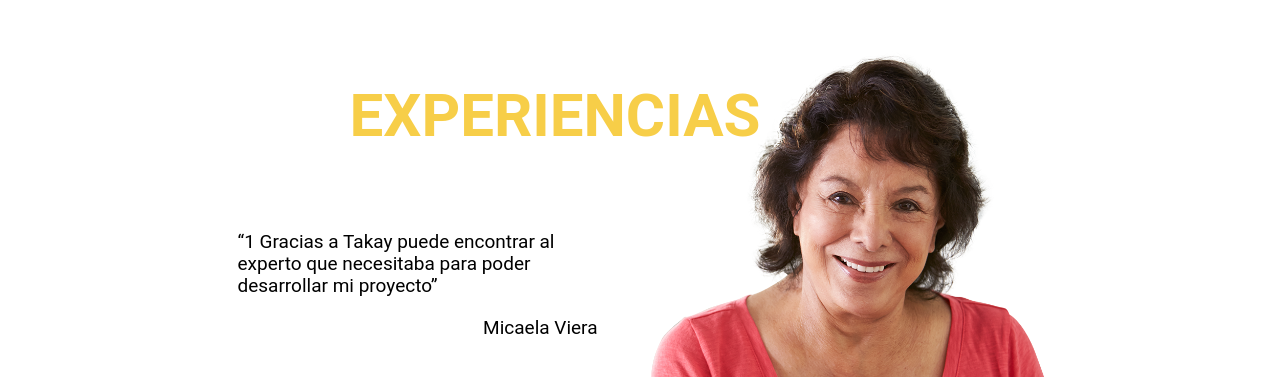
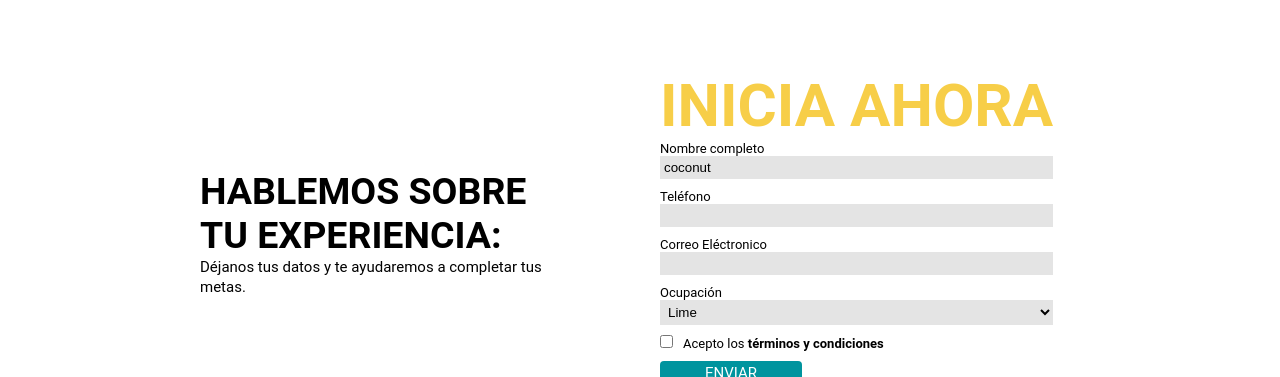
Before and after one commit to samurc/web-takay, a React app: page /experto in a window 1280 px wide. Shown: the part 575-952 px from the top of the page. Built offline with nearby package versions, Linux system fonts and the light colour scheme; no server answers; the HTML template or start-up script is replaced by a standard one.

Commit message:
Formulario

```diff
--- /dev/null
+++ b/src/client/components/FormularioExperiencia/index.js
@@ -0,0 +1,119 @@
+import React, { Component } from 'react';
+import {
+  Layout,
+  Col1,
+  Col1Inner,
+  Col2,
+  Col2Inner,
+  Title1,
+  Title2,
+  Text,
+  Form,
+  LayoutRow,
+  LayoutColumn,
+  Button
+} from './styles';
+
+export default class FormularioExperiencia extends Component {
+  constructor(props) {
+    super(props);
+    this.state = {
+      nombre_completo: 'coconut',
+      telefono: '',
+      correo: '',
+      ocupacion: 'opt2',
+      acepto_terminos: false
+    };
+    this.handleInputChange = this.handleInputChange.bind(this);
+    this.handleSubmit = this.handleSubmit.bind(this);
+  }
+
+  handleInputChange(event) {
+    const target = event.target;
+    const value = target.type === 'checkbox' ? target.checked : target.value;
+    console.log(value, target.name);
+    const name = target.name;
+
+    this.setState({
+      [name]: value
+    });
+  }
+
+  handleSubmit(event) {
+    console.log(this.state.nombre_completo);
+    event.preventDefault();
+  }
+
+  render() {
+    return (
+      <Layout>
+        <Col1>
+          <Col1Inner>
+            <Title1>Hablemos sobre tu experiencia:</Title1>
+            <Text>Déjanos tus datos y te ayudaremos a completar tus metas.</Text>
+          </Col1Inner>
+        </Col1>
+        <Col2>
+          <Col2Inner>
+            <Title2>Inicia ahora</Title2>
+            <Form onSubmit={this.handleSubmit}>
+              <LayoutColumn>
+                <label>Nombre completo</label>
+                <input
+                  name="nombre_completo"
+                  type="text"
+                  value={this.state.nombre_completo}
+                  onChange={this.handleInputChange}
+                />
+              </LayoutColumn>
+              <LayoutColumn>
+                <label>Teléfono</label>
+                <input
+                  name="telefono"
+                  type="text"
+                  value={this.state.telefono}
+                  onChange={this.handleInputChange}
+                />
+              </LayoutColumn>
+              <LayoutColumn>
+                <label>Correo Eléctronico</label>
+                <input
+                  name="correo"
+                  type="email"
+                  value={this.state.correo}
+                  onChange={this.handleInputChange}
+                />
+              </LayoutColumn>
+              <LayoutColumn>
+                <label>Ocupación</label>
+                <select
+                  name="ocupacion"
+                  value={this.state.ocupacion}
+                  onChange={this.handleInputChange}
+                >
+                  <option value="opt1">Grapefruit</option>
+                  <option value="opt2">Lime</option>
+                  <option value="opt3">Coconut</option>
+                </select>
+              </LayoutColumn>
+              <LayoutColumn className="checkboxLayout">
+                <label>
+                  <input
+                    name="acepto_terminos"
+                    type="checkbox"
+                    checked={this.state.acepto_terminos}
+                    onChange={this.handleInputChange}
+                  />
+                  Acepto los <b> términos y condiciones</b>
+                </label>
+              </LayoutColumn>
+              <Button>
+                <a href={'#'}>Enviar</a>
+              </Button>
+            </Form>
+          </Col2Inner>
+        </Col2>
+      </Layout>
+    );
+  }
+}
--- /dev/null
+++ b/src/client/components/FormularioExperiencia/styles.js
@@ -0,0 +1,83 @@
+import styled from 'styled-components';
+
+export const Layout = styled.div`
+  padding: 8rem 20rem;
+  display: flex;
+`;
+export const Col1 = styled.div`
+  display: flex;
+  align-items: center;
+  margin-right: 10rem;
+`;
+export const Col1Inner = styled.div`
+  max-width: 36rem;
+`;
+export const Text = styled.p`
+  font-size: 15px;
+  line-height: 20px;
+`;
+export const Col2 = styled.div``;
+export const Col2Inner = styled.div`
+  max-width: 43.5rem;
+`;
+export const Title1 = styled.h3`
+  font-size: 3.75rem;
+  color: #000000;
+  text-transform: uppercase;
+`;
+export const Title2 = styled.h2`
+  font-size: 6rem;
+  color: #f7ce48;
+  text-transform: uppercase;
+`;
+
+export const LayoutRow = styled.div`
+  display: flex;
+  &.flex-items > div:nth-child(1) {
+    margin-right: 10px;
+  }
+  &.flex-items > div {
+    flex: 1;
+  }
+`;
+
+export const LayoutColumn = styled.div`
+  display: flex;
+  flex-direction: column;
+  &.checkboxLayout {
+    input {
+      margin-right: 10px;
+    }
+  }
+`;
+
+export const Form = styled.form`
+  > div {
+    margin-bottom: 10px;
+  }
+  label {
+    font-size: 1.3rem;
+  }
+  input,
+  select {
+    border: 0;
+    padding: 4px;
+    background: #e4e4e4;
+  }
+`;
+
+export const Button = styled.div`
+  margin-top: 1rem;
+  > a {
+    display: inline-block;
+    background: #00949e;
+    color: #ffffff;
+    text-transform: uppercase;
+    font-size: 1.5rem;
+    padding: 0.3rem 4.5rem;
+    border-radius: 4px;
+    &:hover {
+      opacity: 0.9;
+    }
+  }
+`;
--- a/src/client/pages/ExpertPage.js
+++ b/src/client/pages/ExpertPage.js
@@ -7,6 +7,7 @@ import { LazyLoadImage } from 'react-lazy-load-image-component';
 import PropTypes from 'prop-types'; // ES6
 import { fetchData } from '../actions';
 import Slider from '../components/Slider';
+import FormularioExperiencia from '../components/FormularioExperiencia';
 import Carousel from '../components/Carousel';
 
 const ExpertPage = props => {
@@ -39,6 +40,13 @@ const ExpertPage = props => {
         <div className="grid">
           <Slider theme="yellow" />
         </div>
+      </div>
+      <div className="block">
+        <div className="grid">
+          <FormularioExperiencia />
+        </div>
+      </div>
+      <div>
         <div className="grid">
           <Carousel theme="yellow" />
         </div>
```
